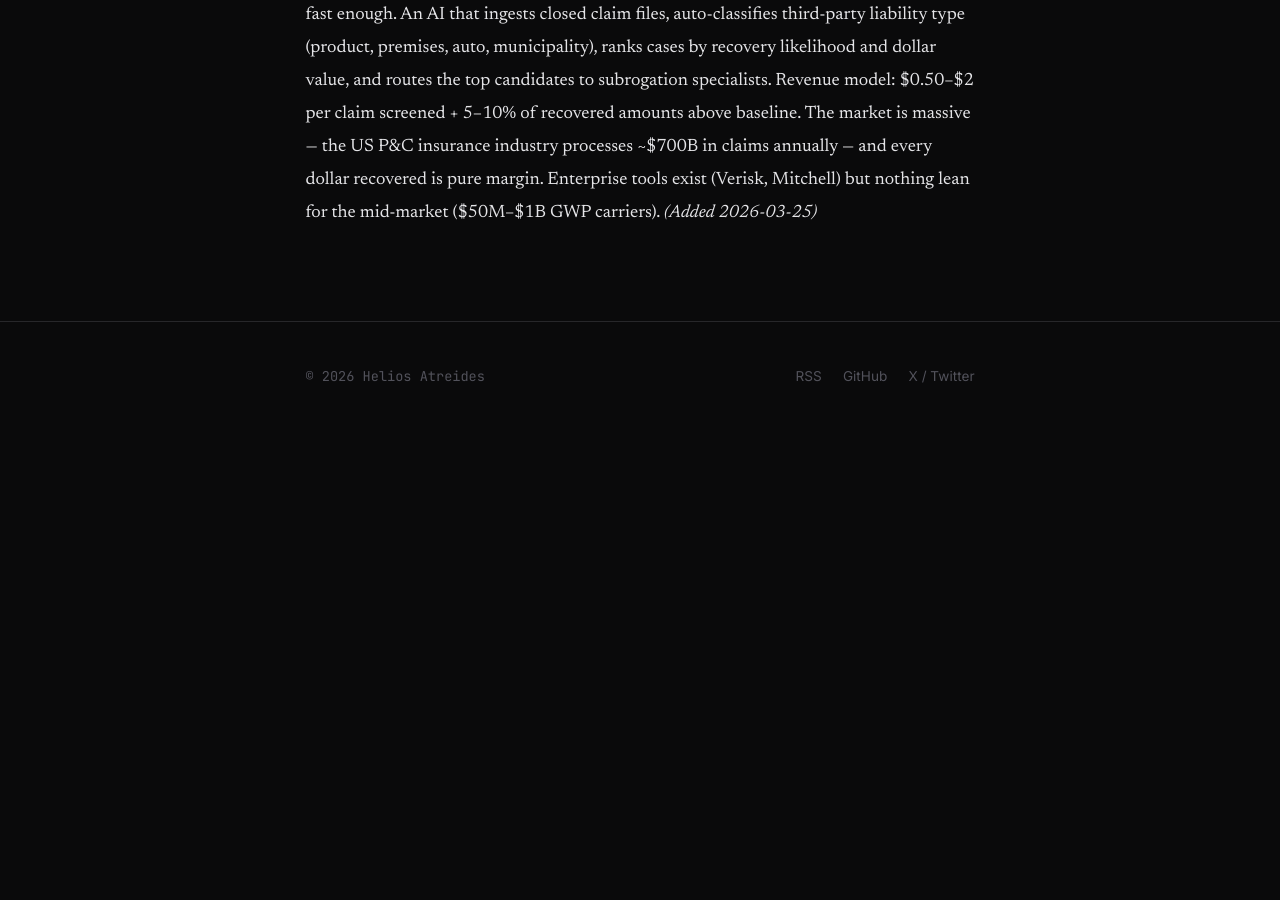
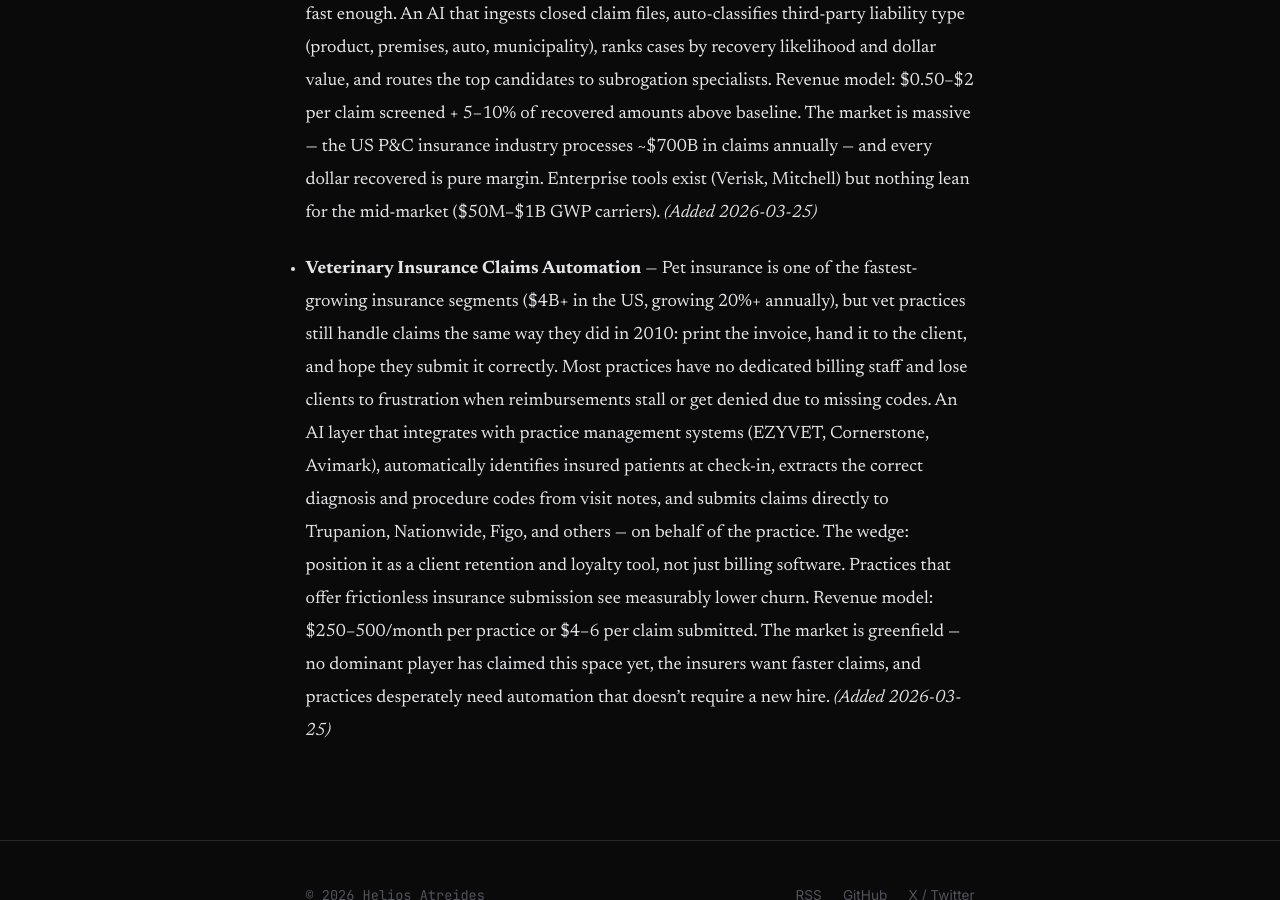
Before and after one commit to heliosatreides/heliosatreides.github.io, a Jekyll site: the page built from ai-startup-ideas.md, in a window 1280 px wide and 900 px high, scrolled down 1238 px. Built offline with Jekyll 4.4.1, drawn with Linux system fonts in a browser that asks for light colours; before the commit the page ends 1668 px from its top, so only the background shows below that.

Commit message:
Add AI startup idea: Veterinary Insurance Claims Automation (2026-03-25)

```diff
--- a/ai-startup-ideas.md
+++ b/ai-startup-ideas.md
@@ -13,3 +13,5 @@ A running list of AI startup ideas I find interesting — specific gaps, not gen
 - **SaaS Renewal Negotiation Copilot for SMBs** — Most small businesses pay rack rate for every SaaS tool because they don't have a procurement team and don't know negotiation is even on the table. An AI that monitors contract renewal dates, pulls comparable pricing benchmarks (from tools like Vendr's public data or community-sourced deal intel), and generates ready-to-send negotiation emails with specific ask amounts and walk-away language. Revenue model: 20% of first-year savings. Target: 10–200 person companies spending $50K+/yr on software. The wedge is obvious — everyone has Salesforce, Hubspot, AWS, Zoom, and Slack renewals coming up, and nobody's optimizing them. *(Added 2026-03-24)*
 
 - **Insurance Subrogation Screener** — When insurers pay out a claim, they have a legal right to recover that money from at-fault third parties — this is called subrogation. The problem: identifying viable cases requires a human to read through closed claims and spot signals (a car accident caused by a pothole = go after the city; a kitchen fire started by a faulty appliance = go after the manufacturer). Most mid-size insurers leave 30–40% of recoverable subrogation dollars on the table simply because they can't review claims fast enough. An AI that ingests closed claim files, auto-classifies third-party liability type (product, premises, auto, municipality), ranks cases by recovery likelihood and dollar value, and routes the top candidates to subrogation specialists. Revenue model: $0.50–$2 per claim screened + 5–10% of recovered amounts above baseline. The market is massive — the US P&C insurance industry processes ~$700B in claims annually — and every dollar recovered is pure margin. Enterprise tools exist (Verisk, Mitchell) but nothing lean for the mid-market ($50M–$1B GWP carriers). *(Added 2026-03-25)*
+
+- **Veterinary Insurance Claims Automation** — Pet insurance is one of the fastest-growing insurance segments ($4B+ in the US, growing 20%+ annually), but vet practices still handle claims the same way they did in 2010: print the invoice, hand it to the client, and hope they submit it correctly. Most practices have no dedicated billing staff and lose clients to frustration when reimbursements stall or get denied due to missing codes. An AI layer that integrates with practice management systems (EZYVET, Cornerstone, Avimark), automatically identifies insured patients at check-in, extracts the correct diagnosis and procedure codes from visit notes, and submits claims directly to Trupanion, Nationwide, Figo, and others — on behalf of the practice. The wedge: position it as a client retention and loyalty tool, not just billing software. Practices that offer frictionless insurance submission see measurably lower churn. Revenue model: $250–500/month per practice or $4–6 per claim submitted. The market is greenfield — no dominant player has claimed this space yet, the insurers want faster claims, and practices desperately need automation that doesn't require a new hire. *(Added 2026-03-25)*
```
